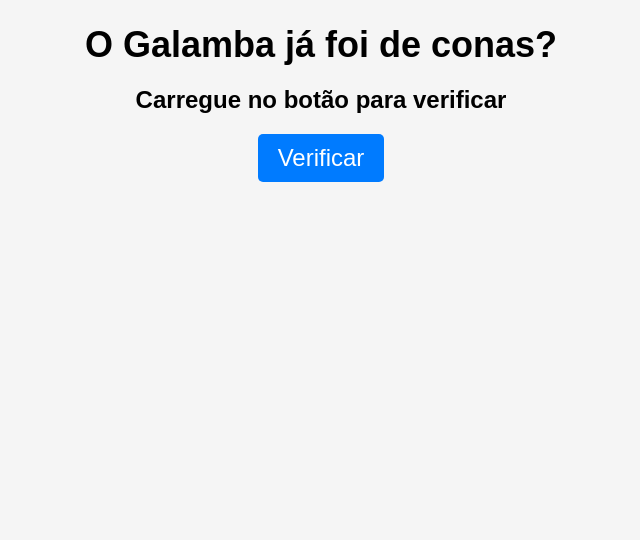
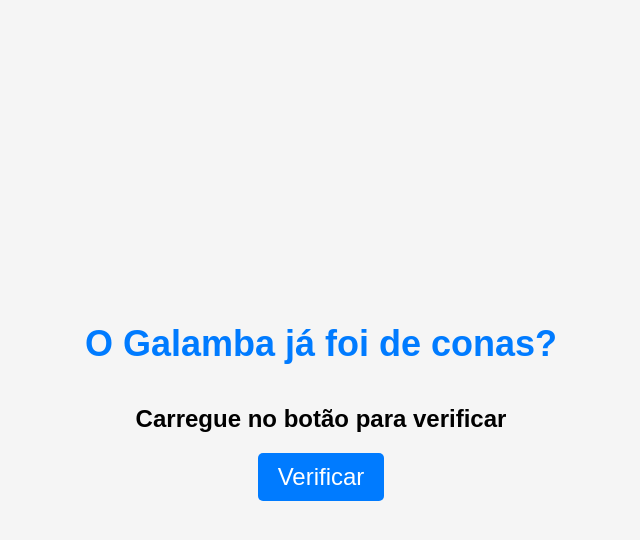
Before and after one commit to hugo-alves/galamba, a plain HTML site: page index.html in a window 1280 px wide. Shown: the whole page, without its empty margins (319-959 px from the left). Drawn offline with Linux system fonts and the light colour scheme.

Commit message:
Update index.html

```diff
--- a/index.html
+++ b/index.html
@@ -7,11 +7,21 @@
     <style>
         body {
             font-family: Arial, sans-serif;
-            text-align: center;
             background-color: #f5f5f5;
+            margin: 0;
+            display: flex;
+            flex-direction: column;
+            justify-content: center;
+            align-items: center;
+            min-height: 100vh;
         }
         h1 {
             font-size: 36px;
+            margin-bottom: 20px;
+            color: #007bff;
+        }
+        h2 {
+            font-size: 24px;
             margin-bottom: 20px;
         }
         button {
@@ -22,6 +32,10 @@
             color: #fff;
             cursor: pointer;
             border-radius: 5px;
+            transition: background-color 0.3s;
+        }
+        button:hover {
+            background-color: #0056b3;
         }
     </style>
 </head>
```
